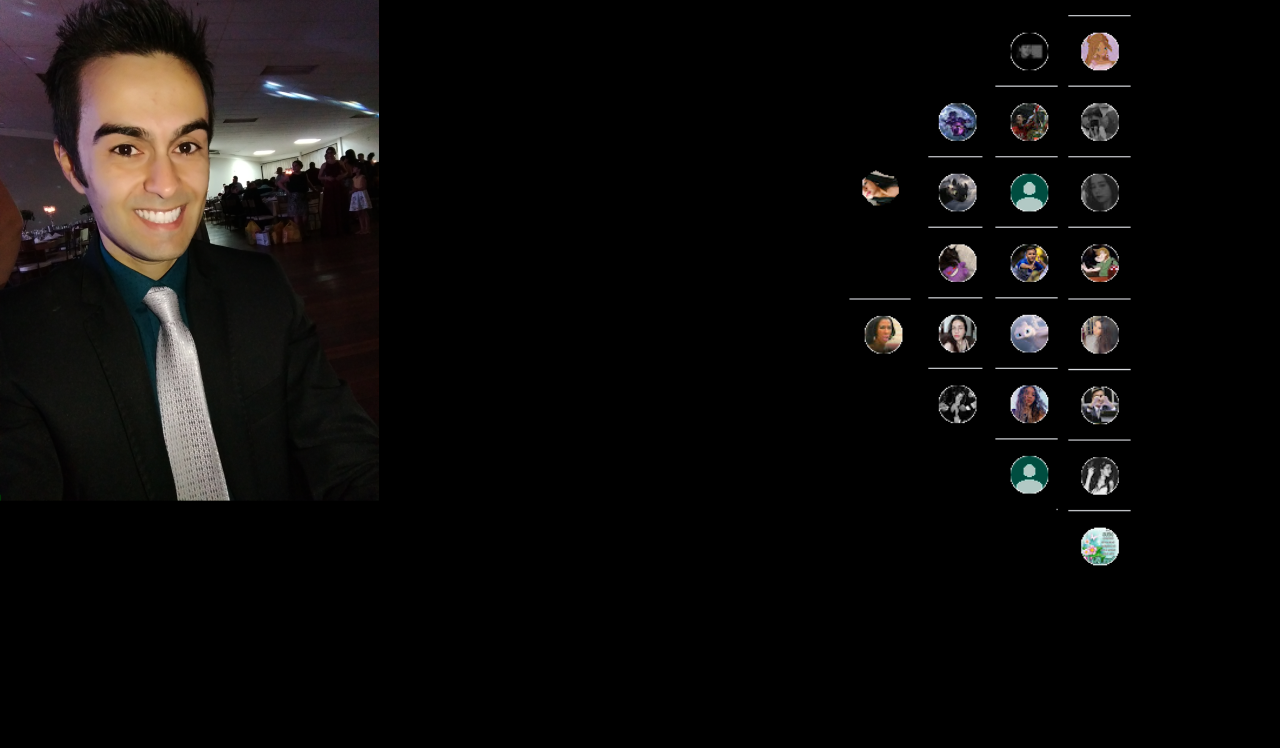
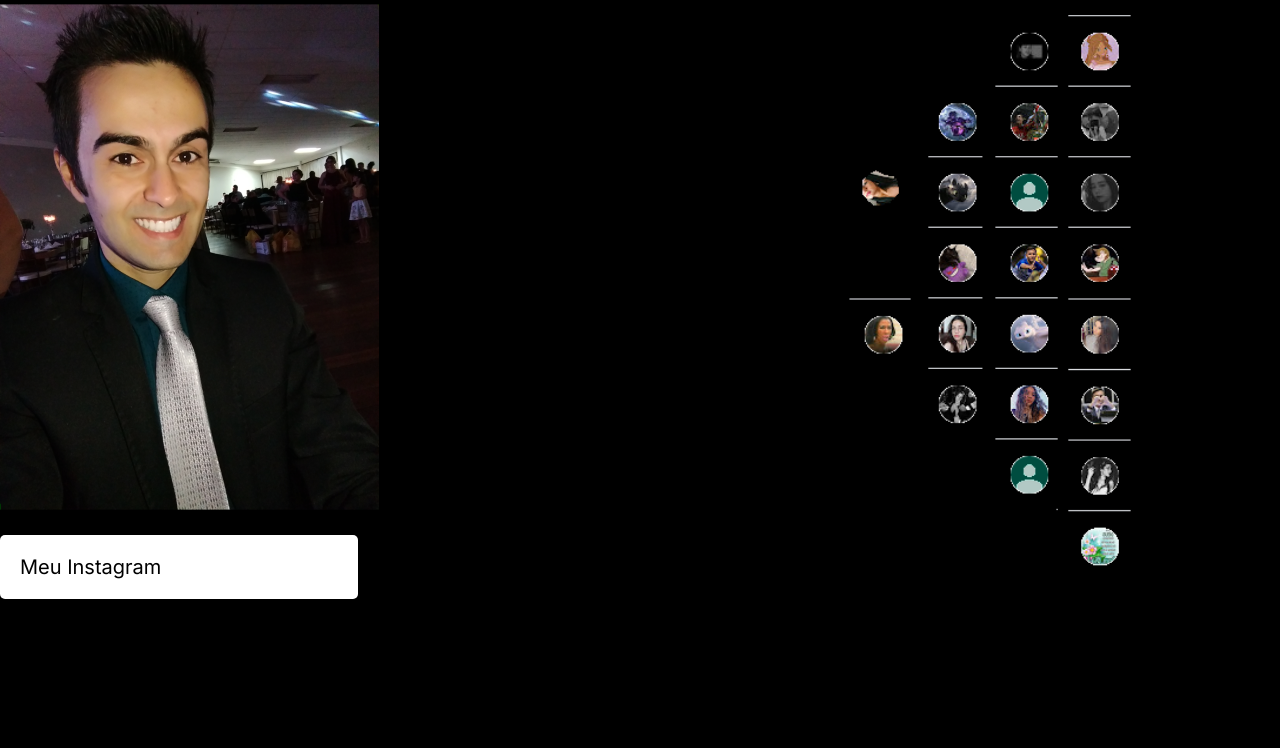
Before and after one commit to pmatjayme/site_2, a plain HTML site: page index.html in a window 1280 px wide. Shown: the part 52-800 px from the top of the page. Drawn offline with Linux system fonts and the light colour scheme.

Commit message:
conclusao aula 02

```diff
--- a/index.html
+++ b/index.html
@@ -7,14 +7,22 @@ site_2
         <meta charset="UTF-8">
         <meta name="viewport" content="width=device-width, initial-scale=1">
         <link rel="stylesheet" href="styles.css">
+        <link rel="preconnect" href="https://fonts.googleapis.com">
+        <link rel="preconnect" href="https://fonts.gstatic.com" crossorigin>
+        <link href="https://fonts.googleapis.com/css2?family=Inter:wght@400;700&family=Poppins:wght@200;400;700&display=swap" rel="stylesheet">
+
     </head>
 
     <body>
         <section class="container principal">
-            <h1>
-                Turma 2 Ano B
-            </h1>
-            <img src="prof.png" alt="imagem professor">
+            <div>
+                <h1>
+                    Turma 2 Ano B
+                </h1>
+                <img src="prof.png" alt="imagem professor">
+                <a href="https://www.instagram.com/tiagomartinsreis/" class="insta_botao"> Meu Instagram
+                </a>
+            </div>
         </section>
     </body>
 </html>
--- a/styles.css
+++ b/styles.css
@@ -2,11 +2,15 @@
     --branco: #FFFFFF;
     --cinza: #AEB2AE;
     --fundo: #000000;
+    --fonte-principal: 'Inter';
 }
 
 body{
     background-color: var(--fundo);
     color: var(--branco);
+    font-family: var(--fonte-principal);
+    font-size: 20px;
+    font-weight: 400;
 }
 
 *{
@@ -22,4 +26,15 @@ body{
 
 .container{
     height: 100vh;
+    display: grid;
+    grid-template-columns: 28% 72%;
 }
+
+.insta_botao{
+    background-color: var(--branco);
+    border-radius: 5px;
+    padding: 1em;
+    color: var(--fundo);
+    display: block;
+    text-decoration: none;
+}
```
Also changed, not shown: LICENSE.txt (added).
